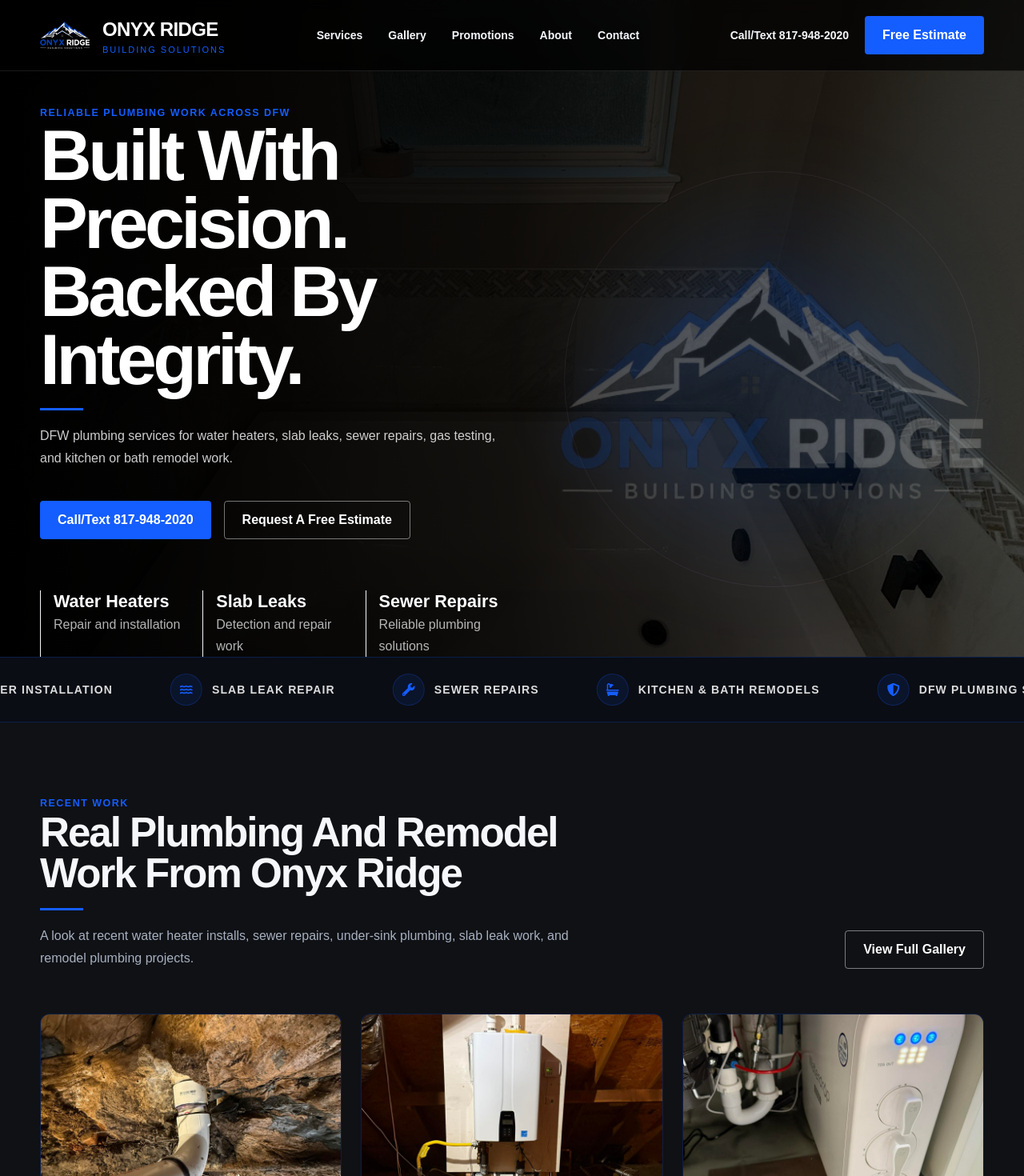
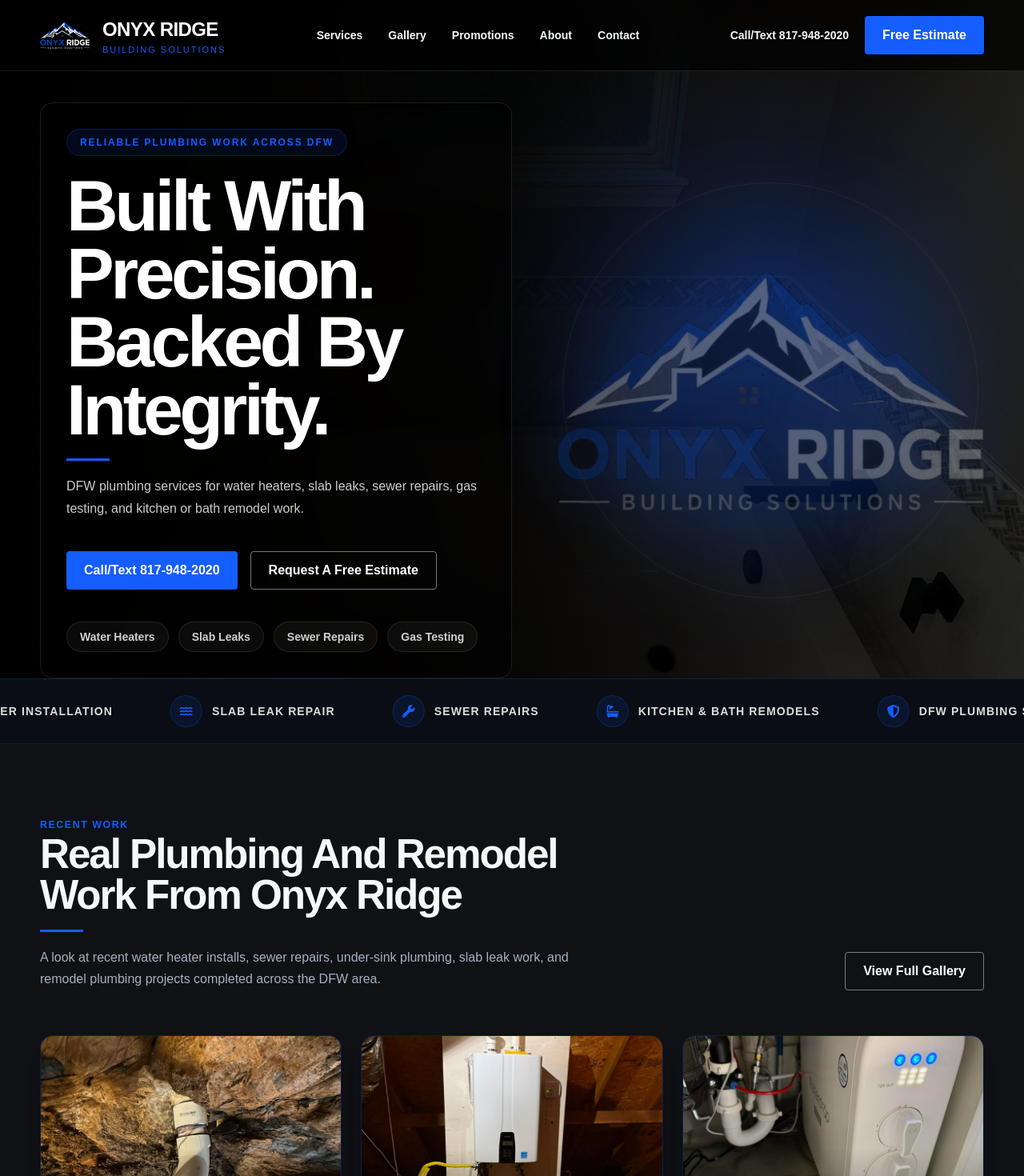
Before and after one commit to altifygenerator-ai/onyx-ridge-demo, a Next.js app: page / in a window 1280 px wide. Shown: the top 1470 px of the page at 80% size. Built offline with nearby package versions, Linux system fonts and the light colour scheme.

Commit message:
touch ups

```diff
--- a/src/components/FeaturedWork.tsx
+++ b/src/components/FeaturedWork.tsx
@@ -23,7 +23,7 @@ export default function FeaturedWork() {
               <p className="max-w-2xl text-[var(--muted)]">
                 A look at recent water heater installs, sewer repairs,
                 under-sink plumbing, slab leak work, and remodel plumbing
-                projects.
+                projects completed across the DFW area.
               </p>
             </div>
           </ScrollReveal>
@@ -42,23 +42,25 @@ export default function FeaturedWork() {
               direction="up"
               delay={index * 0.06}
             >
-              <div className="group overflow-hidden rounded-xl border border-[var(--border)] bg-[#0b0d12]">
+              <div className="group overflow-hidden rounded-2xl border border-[var(--border)] bg-[#0b0d12] shadow-xl transition duration-300 hover:-translate-y-1 hover:border-[var(--primary)]/50 hover:shadow-[0_20px_60px_rgba(0,0,0,0.35)]">
                 <div className="relative h-[280px] w-full overflow-hidden">
                   <Image
                     src={item.image}
                     alt={item.title}
                     fill
                     sizes="(max-width: 768px) 100vw, 33vw"
-                    className="object-cover transition duration-500 group-hover:scale-105"
+                    className="object-cover transition duration-700 group-hover:scale-110 group-hover:brightness-110"
                   />
+
+                  <div className="absolute inset-0 bg-gradient-to-t from-black/70 via-black/10 to-transparent opacity-80 transition duration-300 group-hover:opacity-60" />
                 </div>
 
                 <div className="p-6">
-                  <span className="text-xs font-bold uppercase tracking-[0.16em] text-[var(--primary)]">
+                  <span className="inline-flex rounded-full border border-[var(--border)] bg-[var(--primary)]/10 px-3 py-1 text-[11px] font-black uppercase tracking-[0.16em] text-[var(--primary)]">
                     {item.category}
                   </span>
 
-                  <h3 className="mt-2 text-xl font-black text-white">
+                  <h3 className="mt-4 text-xl font-black text-white">
                     {item.title}
                   </h3>
 
--- a/src/components/Hero.tsx
+++ b/src/components/Hero.tsx
@@ -7,26 +7,26 @@ export default function Hero() {
   return (
     <section className="relative min-h-screen flex items-center overflow-hidden">
       <div
-        className="absolute inset-0 bg-cover bg-center"
+        className="absolute inset-0 bg-cover bg-center scale-105"
         style={{
           backgroundImage: "url('/images/gallery/bathtub.jpg')",
         }}
       />
 
-      <div className="absolute inset-0 bg-black/40" />
-      <div className="absolute inset-0 bg-gradient-to-r from-black via-black/85 to-black/40" />
+      <div className="absolute inset-0 bg-black/60" />
+      <div className="absolute inset-0 bg-gradient-to-r from-black via-black/90 to-black/45" />
+      <div className="absolute inset-0 bg-[radial-gradient(circle_at_75%_45%,rgba(20,93,255,0.18),transparent_35%)]" />
 
-      <div className="container relative z-10 grid items-center gap-16 pt-32 lg:grid-cols-[1.05fr_0.95fr]">
-        {/* LEFT SIDE */}
+      <div className="container relative z-10 grid items-center gap-14 pt-32 lg:grid-cols-[1.05fr_0.95fr]">
         <motion.div
           initial={{ opacity: 0, y: 35 }}
           animate={{ opacity: 1, y: 0 }}
           transition={{ duration: 0.7 }}
-          className="max-w-4xl"
+          className="max-w-4xl rounded-2xl border border-white/10 bg-black/35 p-6 backdrop-blur-sm md:p-8"
         >
-         <span className="eyebrow">
+          <div className="mb-5 inline-flex rounded-full border border-[var(--border)] bg-[var(--primary)]/10 px-4 py-2 text-xs font-black uppercase tracking-[0.16em] text-[var(--primary)]">
             Reliable Plumbing Work Across DFW
-</span>
+          </div>
 
           <h1 className="text-white">
             Built With Precision.
@@ -51,60 +51,37 @@ export default function Hero() {
             </a>
           </div>
 
-          <div className="mt-16 grid max-w-3xl grid-cols-1 gap-6 sm:grid-cols-3">
-            <div className="border-l border-[var(--gold)] pl-4">
-              <h3 className="text-2xl font-black text-white">
-                Water Heaters
-              </h3>
-
-              <p className="mt-1 text-sm text-white/70">
-                Repair and installation
-              </p>
-            </div>
-
-            <div className="border-l border-[var(--gold)] pl-4">
-              <h3 className="text-2xl font-black text-white">
-                Slab Leaks
-              </h3>
-
-              <p className="mt-1 text-sm text-white/70">
-                Detection and repair work
-              </p>
-            </div>
-
-            <div className="border-l border-[var(--gold)] pl-4">
-              <h3 className="text-2xl font-black text-white">
-                Sewer Repairs
-              </h3>
-
-              <p className="mt-1 text-sm text-white/70">
-                Reliable plumbing solutions
-              </p>
-            </div>
+          <div className="mt-10 flex flex-wrap gap-3">
+            {["Water Heaters", "Slab Leaks", "Sewer Repairs", "Gas Testing"].map(
+              (item) => (
+                <span
+                  key={item}
+                  className="rounded-full border border-white/10 bg-white/[0.04] px-4 py-2 text-sm font-bold text-white/80"
+                >
+                  {item}
+                </span>
+              )
+            )}
           </div>
         </motion.div>
 
-        {/* RIGHT SIDE LOGO */}
         <motion.div
           initial={{ opacity: 0, scale: 0.9 }}
           animate={{ opacity: 1, scale: 1 }}
           transition={{ duration: 0.9, delay: 0.15 }}
           className="relative hidden items-center justify-center lg:flex"
         >
-          {/* glow */}
-          <div className="absolute h-[420px] w-[420px] rounded-full bg-blue-500/10 blur-3xl" />
+          <div className="absolute h-[430px] w-[430px] rounded-full bg-[var(--primary)]/15 blur-3xl" />
 
-          {/* watermark logo */}
           <Image
             src="/images/logov2.png"
             alt="Onyx Ridge Building Solutions"
             width={700}
             height={700}
             priority
-            className="relative z-10 w-full max-w-[520px] object-contain opacity-[0.22] drop-shadow-[0_0_35px_rgba(37,99,235,0.35)]"
+            className="relative z-10 w-full max-w-[520px] object-contain opacity-[0.28] drop-shadow-[0_0_45px_rgba(20,93,255,0.45)]"
           />
 
-          {/* subtle border ring */}
           <div className="absolute h-[520px] w-[520px] rounded-full border border-white/5" />
         </motion.div>
       </div>
--- a/src/components/PromoStrip.tsx
+++ b/src/components/PromoStrip.tsx
@@ -3,27 +3,33 @@ import Link from "next/link";
 export default function PromoStrip() {
   return (
     <section className="relative overflow-hidden border-y border-[var(--border)] bg-[var(--primary)] py-5 text-white">
-      <div className="absolute inset-0 bg-gradient-to-r from-[var(--primary)] via-[#0b45d8] to-[#07111f]" />
-      <div className="absolute left-[-80px] top-[-80px] h-40 w-40 rounded-full bg-white/15 blur-3xl" />
+      <div className="absolute inset-0 bg-gradient-to-r from-[#07111f] via-[var(--primary)] to-[#0b45d8]" />
 
-      <div className="container relative z-10 flex flex-col gap-4 md:flex-row md:items-center md:justify-between">
-        <div>
-          <span className="text-xs font-black uppercase tracking-[0.18em] text-white/75">
+      <div className="absolute left-[-100px] top-[-100px] h-56 w-56 rounded-full bg-white/10 blur-3xl" />
+
+      <div className="absolute bottom-[-120px] right-[-80px] h-64 w-64 rounded-full bg-cyan-400/10 blur-3xl" />
+
+      <div className="container relative z-10">
+        <div className="flex flex-col gap-5 rounded-2xl border border-white/10 bg-black/15 px-6 py-5 backdrop-blur-sm md:flex-row md:items-center md:justify-between">
+          <div className="max-w-2xl">
+            <span className="text-xs font-black uppercase tracking-[0.18em] text-white/70">
               Current Specials
             </span>
 
-          <p className="mt-1 text-lg font-black leading-snug text-white">
-            Plumbing specials available for water heaters, repairs, and remodel plumbing.
+            <p className="mt-2 text-xl font-black leading-tight text-white">
+              Plumbing specials available for water heaters, repairs, sewer
+              work, and remodel plumbing across DFW.
             </p>
           </div>
 
           <Link
             href="/promotions"
-          className="inline-flex min-h-11 items-center justify-center rounded-md bg-white px-5 text-sm font-black uppercase tracking-[0.08em] !text-black transition hover:bg-white/85"
+            className="inline-flex min-h-12 items-center justify-center rounded-lg border border-white/10 bg-white px-6 text-sm font-black uppercase tracking-[0.08em] !text-black shadow-lg transition hover:scale-[1.02] hover:bg-white/90"
           >
             View Promotions →
           </Link>
         </div>
+      </div>
     </section>
   );
 }
--- a/src/components/Services.tsx
+++ b/src/components/Services.tsx
@@ -39,10 +39,15 @@ const services = [
 
 export default function Services() {
   return (
-    <section id="services" className="section">
-      <div className="container">
+    <section
+      id="services"
+      className="section relative overflow-hidden"
+    >
+      <div className="absolute inset-0 bg-[radial-gradient(circle_at_top_right,rgba(20,93,255,0.08),transparent_30%)]" />
+
+      <div className="container relative z-10">
         <ScrollReveal direction="left">
-          <div>
+          <div className="max-w-3xl">
             <span className="eyebrow">Plumbing Services</span>
 
             <h2 className="max-w-3xl">
@@ -51,6 +56,11 @@ export default function Services() {
             </h2>
 
             <div className="gold-line" />
+
+            <p className="mt-5 max-w-2xl text-[var(--muted)]">
+              Reliable plumbing solutions across DFW including water heaters,
+              slab leaks, sewer repairs, gas testing, and remodel plumbing.
+            </p>
           </div>
         </ScrollReveal>
 
@@ -64,14 +74,21 @@ export default function Services() {
                 direction="up"
                 delay={index * 0.06}
               >
-                <div className="card">
-                  <div className="mb-6 flex h-14 w-14 items-center justify-center rounded-full border border-[var(--border)] bg-[var(--gold)]/10">
-                    <Icon className="text-[var(--gold)]" size={26} />
+                <div className="card group relative overflow-hidden">
+                  <div className="absolute inset-0 bg-gradient-to-br from-[var(--primary)]/[0.03] to-transparent opacity-0 transition duration-500 group-hover:opacity-100" />
+
+                  <div className="relative z-10">
+                    <div className="mb-6 flex h-14 w-14 items-center justify-center rounded-full border border-[var(--border)] bg-[var(--primary)]/10 transition duration-300 group-hover:scale-110 group-hover:border-[var(--primary)]/40">
+                      <Icon
+                        className="text-[var(--primary)]"
+                        size={26}
+                      />
+                    </div>
+
+                    <h3>{service.title}</h3>
+
+                    <p className="mt-4">{service.text}</p>
                   </div>
-
-                  <h3>{service.title}</h3>
-
-                  <p className="mt-4">{service.text}</p>
                 </div>
               </ScrollReveal>
             );
```
Lines whose indentation alone changed are shown as unchanged.
